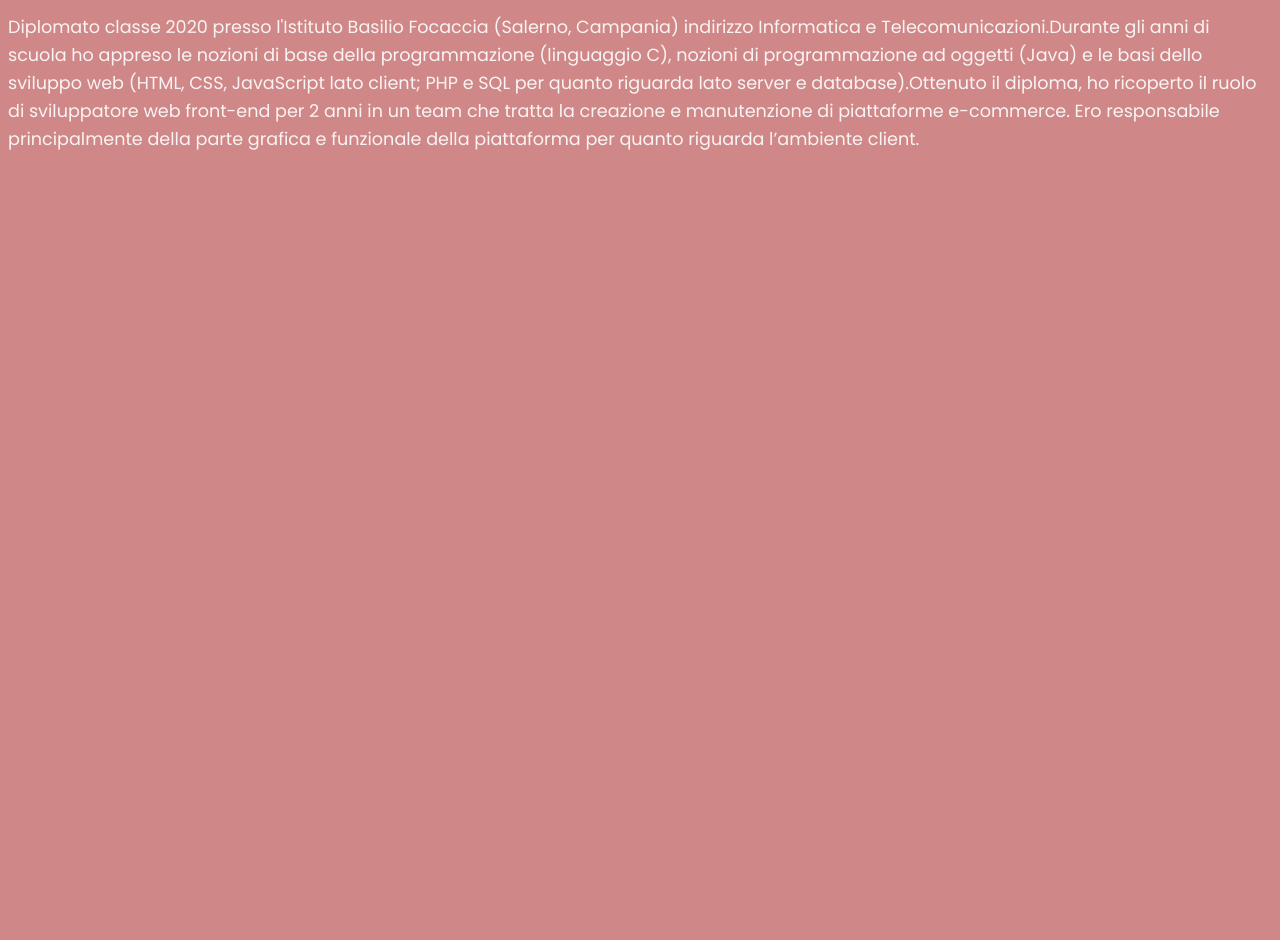
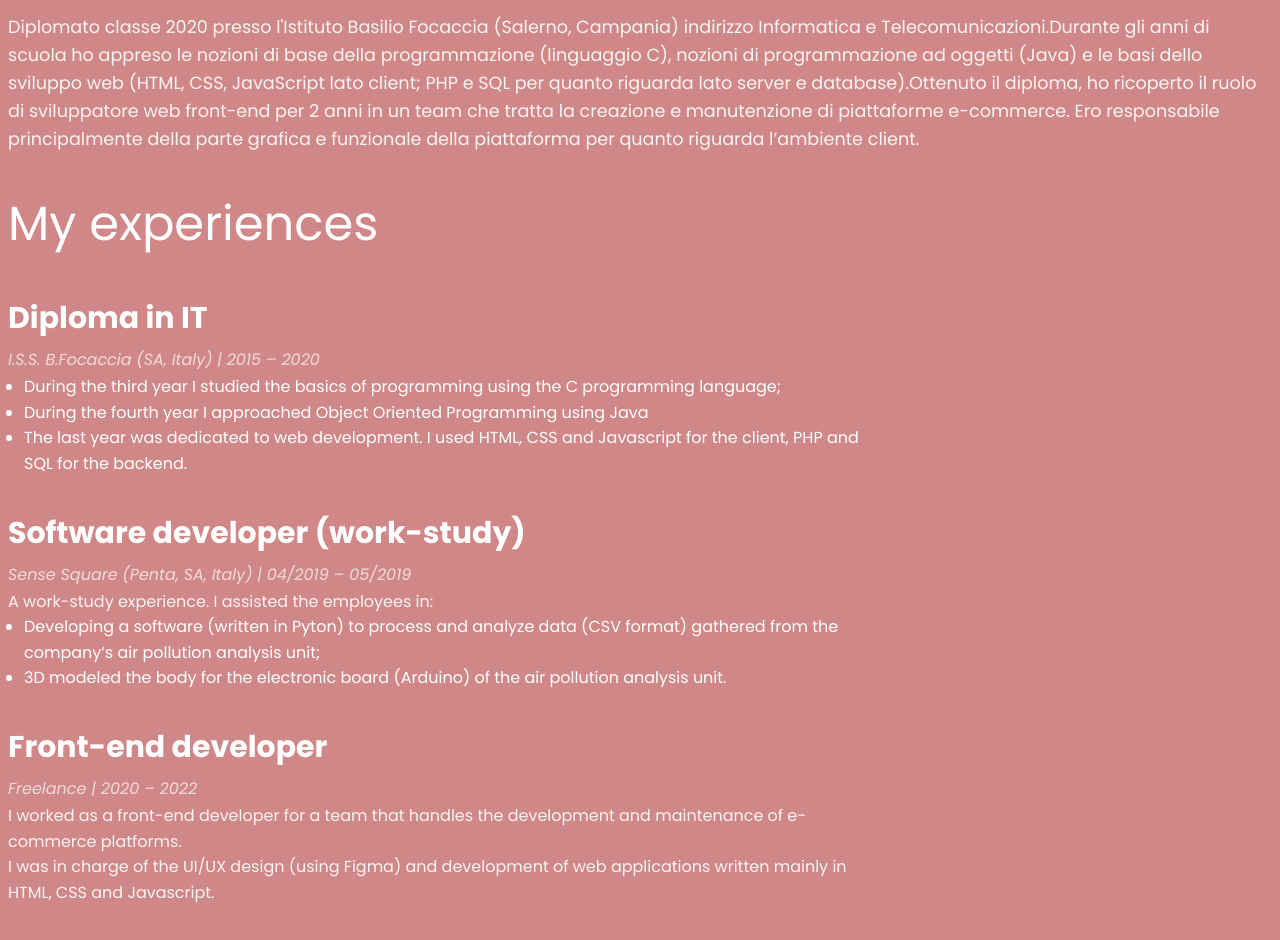
Before and after one commit to aledcr/portfolio, an Astro site: page / in a window 1280 px wide. Shown: the part 754-1694 px from the top of the page. Before the commit the page ends 948 px from the top, so only its background shows below. Built offline with nearby package versions, Linux system fonts and the light colour scheme; Astro itself is replaced by a stand-in of ours.

Commit message:
:construction: Started experiences section

```diff
--- /dev/null
+++ b/src/components/Experiences.astro
@@ -0,0 +1,101 @@
+<section>
+    <h1>My experiences</h1>
+
+    <div class="experience">
+        <h2>Diploma in IT</h2>
+        <i>I.S.S. B.Focaccia (SA, Italy) | 2015 – 2020</i>
+        <p>
+            <ul>
+                <li>
+                    During the third year I studied the basics of programming
+                    using the C programming language;
+                </li>
+
+                <li>
+                    During the fourth year I approached Object Oriented
+                    Programming using Java
+                </li>
+
+                <li>
+                    The last year was dedicated to web development. I used HTML,
+                    CSS and Javascript for the client, PHP and SQL for the
+                    backend.
+                </li>
+            </ul>
+        </p>
+    </div>
+
+    <div class="experience">
+        <h2>Software developer (work-study)</h2>
+        <i>Sense Square (Penta, SA, Italy) | 04/2019 – 05/2019 </i>
+        <p>
+            A work-study experience. I assisted the employees in:
+            <ul>
+                <li>
+                    Developing a software (written in Pyton) to process and
+                    analyze data (CSV format) gathered from the company’s air
+                    pollution analysis unit;
+                </li>
+
+                <li>
+                    3D modeled the body for the electronic board (Arduino) of
+                    the air pollution analysis unit.
+                </li>
+            </ul>
+        </p>
+    </div>
+
+    <div class="experience">
+        <h2>Front-end developer</h2>
+        <i>Freelance | 2020 – 2022 </i>
+        <p>
+            I worked as a front-end developer for a team that handles the
+            development and maintenance of e-commerce platforms.
+        </p>
+        <p>
+            I was in charge of the UI/UX design (using Figma) and development of
+            web applications written mainly in HTML, CSS and Javascript.
+        </p>
+    </div>
+</section>
+
+<style>
+    section {
+        margin-block: 2rem;
+    }
+
+    h1 {
+        display: block;
+
+        width: fit-content;
+
+        margin-bottom: 1rem;
+
+        font-size: 3rem;
+        font-weight: 400;
+    }
+
+    .experience {
+        margin-block: 2rem;
+        max-width: 70ch;
+    }
+
+    i {
+        opacity: 0.7;
+        font-size: 1rem;
+    }
+
+    p {
+        opacity: 0.9;
+
+        font-size: 1rem;
+    }
+
+    ul {
+        padding-left: 1rem;
+    }
+
+    li {
+        font-size: 1rem;
+    }
+</style>
--- a/src/pages/index.astro
+++ b/src/pages/index.astro
@@ -3,6 +3,7 @@
 import Navbar from '../components/Navbar/Navbar.astro';
 import Hero from '../components/Hero.astro';
 import AboutMe from '../components/AboutMe.astro';
+import Experiences from '../components/Experiences.astro';
 ---
 
 <Layout title="Portfolio">
@@ -10,6 +11,7 @@
     <main>
         <Hero />
         <AboutMe />
+        <Experiences />
     </main>
 </Layout>
 
```
